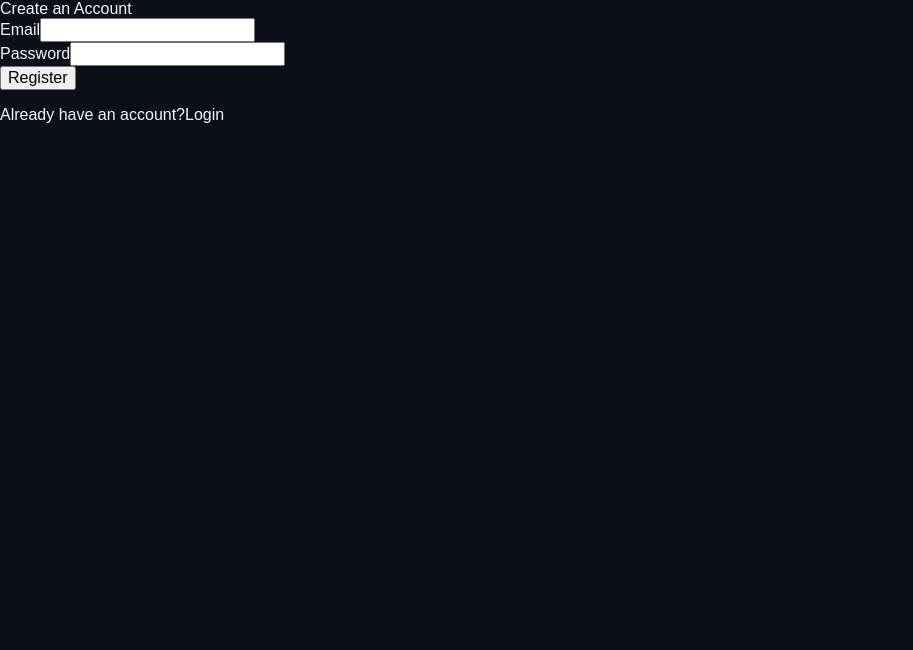
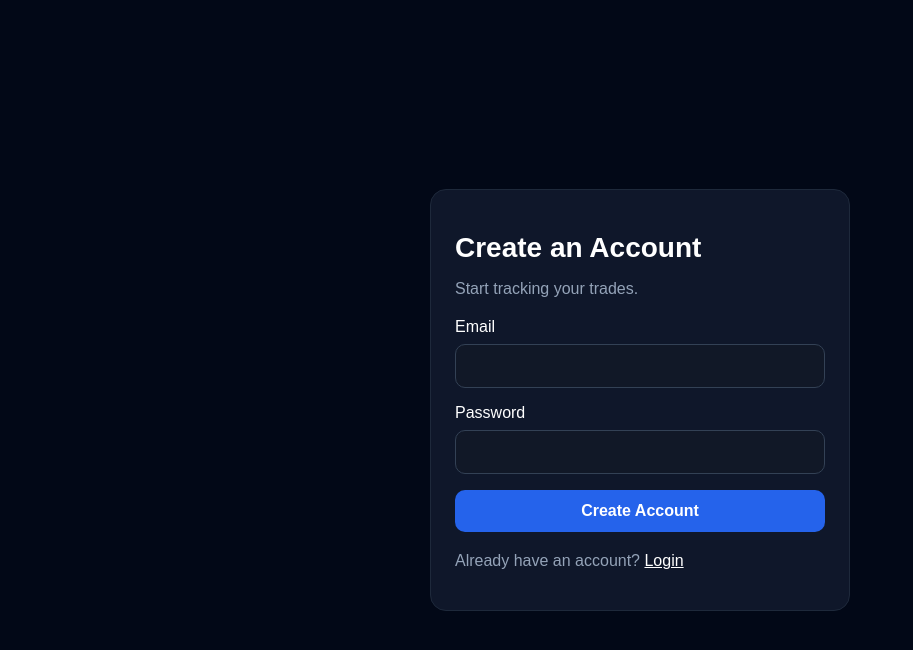
Before and after one commit to thomasehadley18-source/trader-journal, a Next.js app: page /register in a window 1280 px wide. Shown: the top 650 px of the page, without its empty margins (0-913 px from the left). Built offline with nearby package versions, Linux system fonts and the light colour scheme; no server answers.

Commit message:
fix auth pages and supabase signup

```diff
--- a/app/register/page.tsx
+++ b/app/register/page.tsx
@@ -2,65 +2,137 @@
 
 import { useState } from "react"
 import { supabase } from "@/lib/supabase"
-import { useRouter } from "next/navigation"
-import { AuthCard } from "@/components/auth/auth-card"
-import { Input } from "@/components/ui/input"
-import { Label } from "@/components/ui/label"
-import { Button } from "@/components/ui/button"
+import Link from "next/link"
 
 export default function RegisterPage() {
-  const router = useRouter()
-
   const [email, setEmail] = useState("")
   const [password, setPassword] = useState("")
   const [loading, setLoading] = useState(false)
+  const [message, setMessage] = useState("")
 
-  async function handleRegister() {
+  async function handleRegister(e: React.FormEvent) {
+    e.preventDefault()
     setLoading(true)
+    setMessage("")
 
+    try {
       const { error } = await supabase.auth.signUp({
         email,
         password,
       })
 
+      if (error) {
+        setMessage(error.message)
         setLoading(false)
-
-    if (error) {
-      alert(error.message)
         return
       }
 
-    alert("Account created! You can now log in.")
-    router.push("/login")
+      setMessage("Account created. Check your email to confirm your account.")
+    } catch (err) {
+      setMessage("Failed to connect to authentication service.")
+    }
+
+    setLoading(false)
   }
 
   return (
-    <AuthCard title="Create an Account">
-      <div className="space-y-4">
+    <div
+      style={{
+        minHeight: "100vh",
+        display: "flex",
+        alignItems: "center",
+        justifyContent: "center",
+        background: "#020817",
+        color: "white",
+        padding: "24px",
+      }}
+    >
+      <div
+        style={{
+          width: "100%",
+          maxWidth: "420px",
+          background: "#0f172a",
+          border: "1px solid #1e293b",
+          borderRadius: "16px",
+          padding: "24px",
+        }}
+      >
+        <h1 style={{ fontSize: "28px", fontWeight: 700, marginBottom: "8px" }}>
+          Create an Account
+        </h1>
 
-        <div className="space-y-2">
-          <Label>Email</Label>
-          <Input value={email} onChange={(e) => setEmail(e.target.value)} />
+        <p style={{ color: "#94a3b8", marginBottom: "20px" }}>
+          Start tracking your trades.
+        </p>
+
+        <form onSubmit={handleRegister} style={{ display: "grid", gap: "16px" }}>
+          <div>
+            <label style={{ display: "block", marginBottom: "8px" }}>Email</label>
+            <input
+              type="email"
+              value={email}
+              onChange={(e) => setEmail(e.target.value)}
+              required
+              style={{
+                width: "100%",
+                padding: "12px",
+                borderRadius: "10px",
+                border: "1px solid #334155",
+                background: "#111827",
+                color: "white",
+              }}
+            />
           </div>
 
-        <div className="space-y-2">
-          <Label>Password</Label>
-          <Input
+          <div>
+            <label style={{ display: "block", marginBottom: "8px" }}>Password</label>
+            <input
               type="password"
               value={password}
               onChange={(e) => setPassword(e.target.value)}
+              required
+              style={{
+                width: "100%",
+                padding: "12px",
+                borderRadius: "10px",
+                border: "1px solid #334155",
+                background: "#111827",
+                color: "white",
+              }}
             />
           </div>
 
-        <Button className="w-full" onClick={handleRegister} disabled={loading}>
-          {loading ? "Creating Account..." : "Register"}
-        </Button>
+          <button
+            type="submit"
+            disabled={loading}
+            style={{
+              padding: "12px",
+              borderRadius: "10px",
+              border: "none",
+              background: "#2563eb",
+              color: "white",
+              fontWeight: 600,
+              cursor: "pointer",
+              opacity: loading ? 0.7 : 1,
+            }}
+          >
+            {loading ? "Creating Account..." : "Create Account"}
+          </button>
+        </form>
 
-        <p className="text-sm text-center text-muted-foreground">
-          Already have an account?
-          <a href="/login" className="text-primary underline ml-1">Login</a>
+        {message && (
+          <p style={{ marginTop: "16px", color: "#fca5a5" }}>
+            {message}
+          </p>
+        )}
+
+        <p style={{ marginTop: "20px", color: "#94a3b8" }}>
+          Already have an account?{" "}
+          <Link href="/login" style={{ color: "white", textDecoration: "underline" }}>
+            Login
+          </Link>
         </p>
       </div>
-    </AuthCard>
+    </div>
   )
 }
```
Also changed, not shown: app/login/page.tsx (+98 -22 lines). Lines whose indentation alone changed are shown as unchanged.
